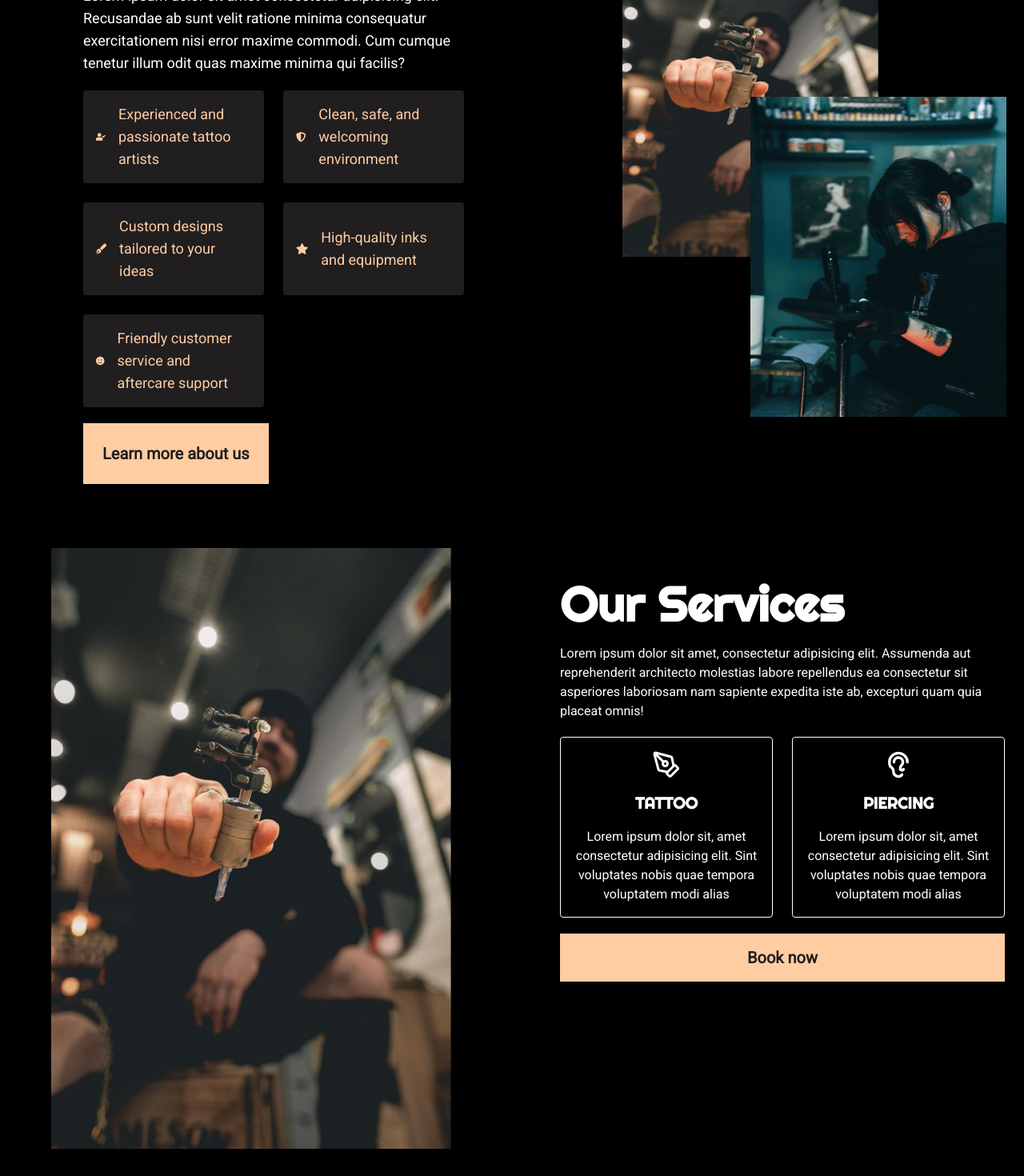
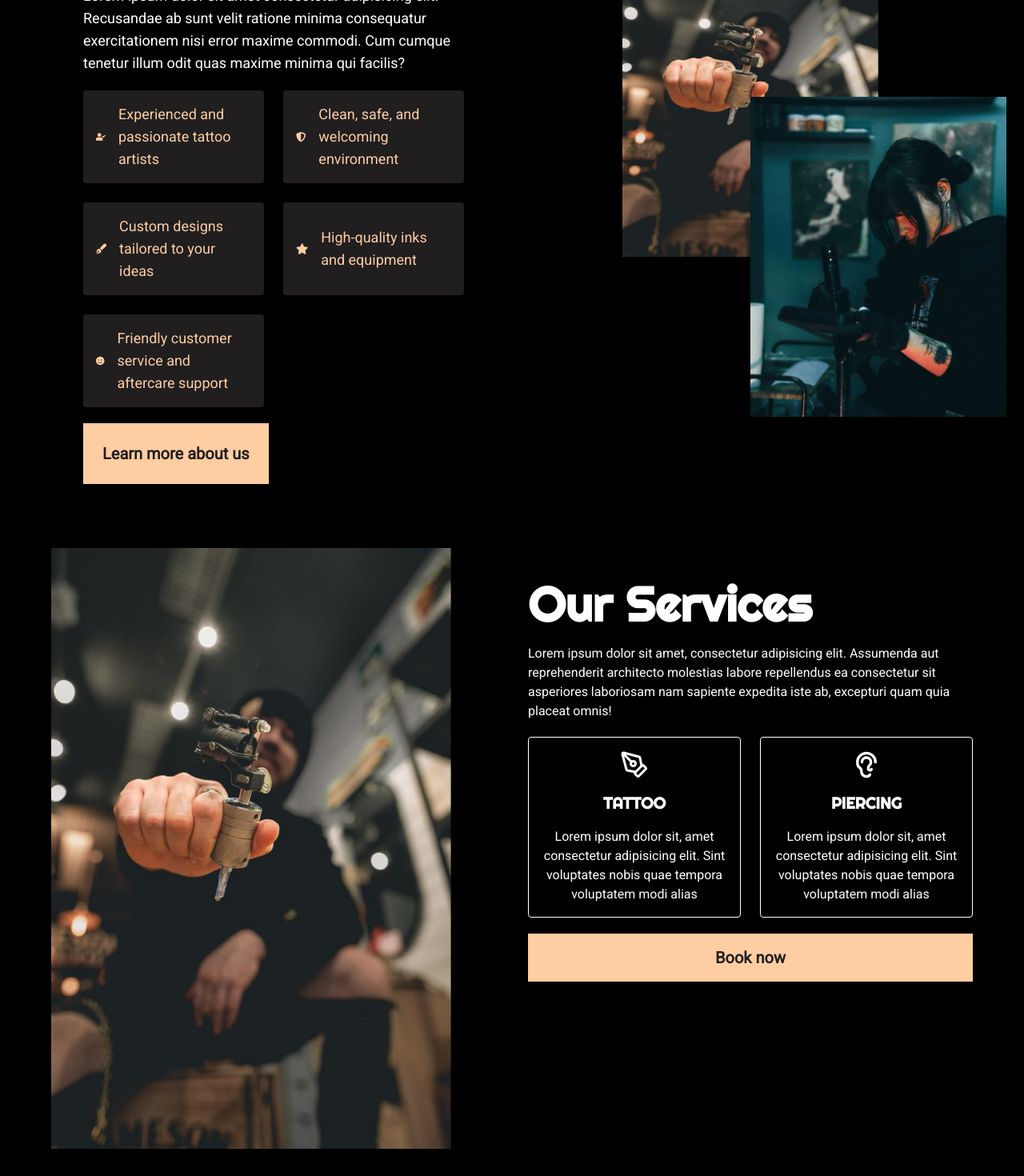
Before and after one commit to Pashiii/tattoo-booking, a React (Vite) app: page / in a window 1280 px wide. Shown: the part 920-2390 px from the top of the page at 80% size. Built offline with nearby package versions, Linux system fonts and the light colour scheme.

Commit message:
fix responsive

```diff
--- a/src/componenst/Service.tsx
+++ b/src/componenst/Service.tsx
@@ -7,7 +7,7 @@ const Service = () => {
     <div className="h-full w-full p-5 py-10 ">
       <div className="grid grid-cols-1 lg:grid-cols-2 gap-10 max-w-6xl w-full mx-auto">
         <img src={img} alt="" width={500} />
-        <div className="text-white space-y-5 m-10  w-full">
+        <div className="text-white space-y-5 my-10  w-full ">
           <h1 className="text-6xl font-bold font-righteous">Our Services</h1>
           <p>
             Lorem ipsum dolor sit amet, consectetur adipisicing elit. Assumenda
--- a/src/pages/Home.tsx
+++ b/src/pages/Home.tsx
@@ -100,7 +100,7 @@ const Home = () => {
               <img
                 src={tattooImage1}
                 alt=""
-                className="w-60 h-80 lg:h-100 lg:w-80 "
+                className="w-40 h-60 sm:w-60 sm:h-80 lg:h-100 lg:w-80 "
               />
               <img
                 src={tattooImage2}
@@ -108,7 +108,7 @@ const Home = () => {
                 style={{
                   transform: `translateY(${offset * 0.03}px)`,
                 }}
-                className="w-60 h-80 lg:h-100 lg:w-80 right-[-20%] top-30 absolute lg:top-50 lg:right-[-50%] transition-transform duration-500 ease-out"
+                className="w-40 h-60 sm:w-60 sm:h-80 md:w-56 md:h-80 lg:w-72 lg:h-96 xl:w-80 xl:h-100 object-cover  absolute right-5 top-15 sm:right-[-20%] sm:top-30 lg:top-50 lg:right-[-50%] transition-transform duration-500 ease-out"
               />
             </div>
           </div>
```
